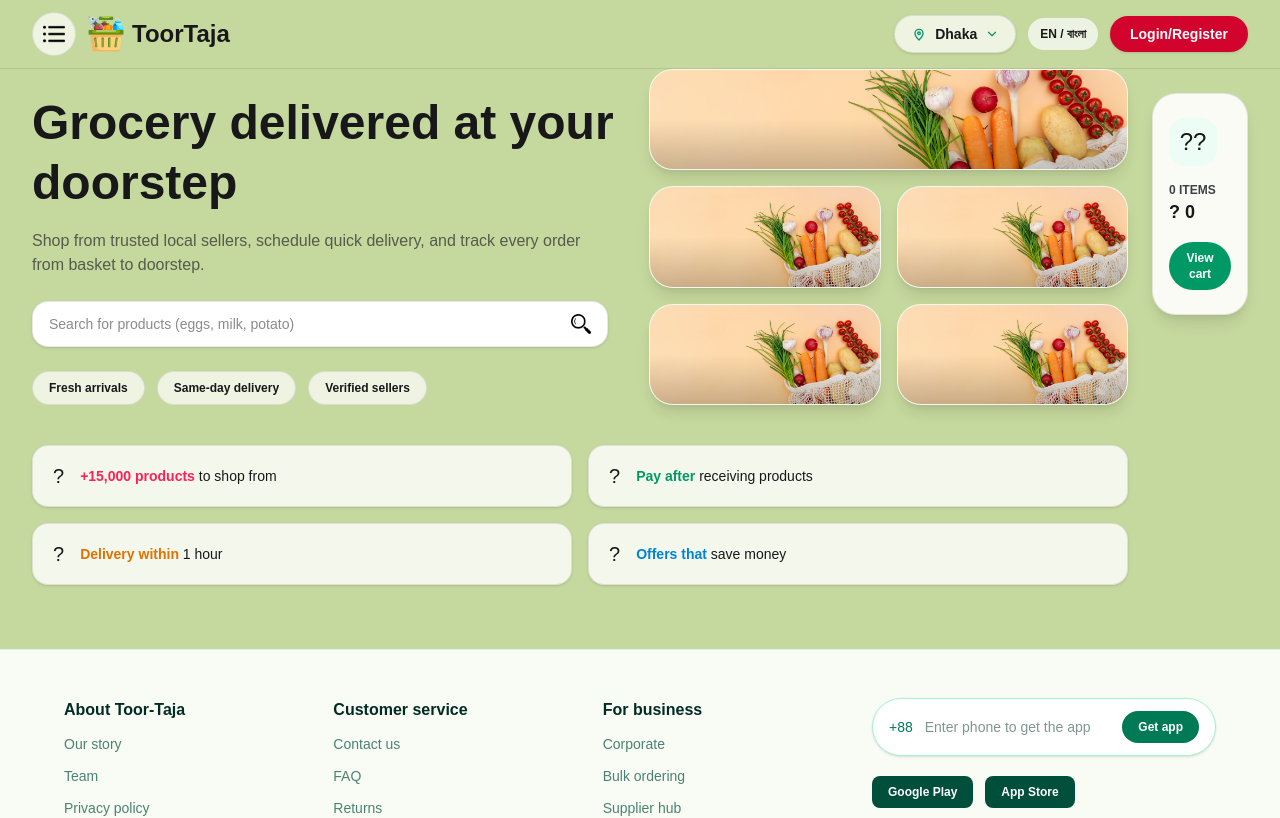
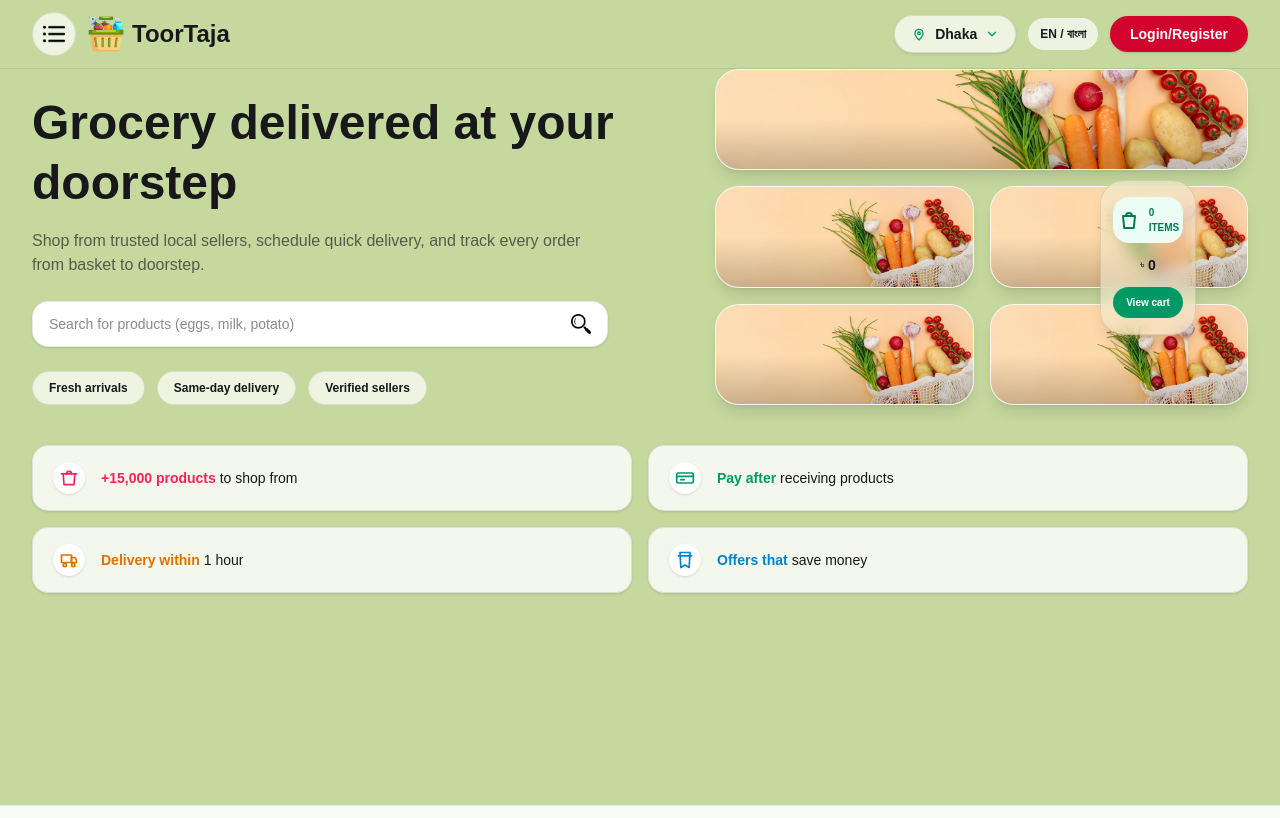
Before and after one commit to P57nath/TOOR-TAJA, a Next.js app in the folder project-frontend/: page / in a window 1280 px wide. Shown: the top 818 px of the page. Built offline with nearby package versions, Linux system fonts and the light colour scheme.

Commit message:
feat(Login, Register, Home): wrap logo in Link component for improved navigation

```diff
--- a/project-frontend/app/(public)/login/page.tsx
+++ b/project-frontend/app/(public)/login/page.tsx
@@ -63,6 +63,7 @@ export default function LoginPage() {
       <section className="w-full max-w-xl overflow-hidden rounded-3xl border border-zinc-900/10 bg-white shadow-lg">
         <div className="flex flex-col justify-center gap-6 p-10">
           <div className="flex flex-col items-center gap-3 text-center">
+            <Link className="flex items-center gap-2" href="/">
               <Image
                 src="/toortaja-logo.png"
                 width={36}
@@ -73,6 +74,7 @@ export default function LoginPage() {
               <h2 className="text-2xl font-semibold text-emerald-950">
                 ToorTaja
               </h2>
+            </Link>
             <p className="text-sm text-emerald-900/70">
               Sign in to track orders, manage baskets, and explore fresh picks.
             </p>
--- a/project-frontend/app/(public)/register/page.tsx
+++ b/project-frontend/app/(public)/register/page.tsx
@@ -9,8 +9,9 @@ import {
   registerSeller,
   registerSellerFormSchema,
 } from "@/lib/auth-client";
+import Image from "next/image";
+import Link from "next/link";
 import { useState } from "react";
-import Image from "next/image";
 
 export const dynamic = "force-static";
 
@@ -131,7 +132,7 @@ export default function RegisterPage() {
       <section className="w-full max-w-lg overflow-hidden rounded-3xl border border-zinc-900/10 bg-white shadow-lg">
         <div className="flex flex-col justify-center gap-4 p-6">
           <div className="flex flex-col items-center gap-2 text-center">
-            <div className="flex items-center justify-center gap-2">
+            <Link className="flex items-center justify-center gap-2" href="/">
               <Image
                 src="/toortaja-logo.png"
                 width={28}
@@ -142,7 +143,7 @@ export default function RegisterPage() {
               <h2 className="text-lg font-semibold text-emerald-950">
                 ToorTaja
               </h2>
-            </div>
+            </Link>
             <p className="text-xs text-emerald-900/70">
               {currentRole?.blurb ?? "Create a role-based account in minutes."}
             </p>
--- a/project-frontend/app/page.tsx
+++ b/project-frontend/app/page.tsx
@@ -1,7 +1,7 @@
 "use client";
 
 import Image from "next/image";
-import { useState } from "react";
+import { useEffect, useRef, useState } from "react";
 
 import Footer from "@/components/Footer";
 import Navbar from "@/components/Navbar";
@@ -40,6 +40,73 @@ const featureCards = [
   },
 ];
 
+const featureIcons = [
+  (
+    <svg
+      key="products"
+      className="h-5 w-5 text-rose-500"
+      viewBox="0 0 24 24"
+      fill="none"
+      stroke="currentColor"
+      strokeWidth="2"
+      strokeLinecap="round"
+      strokeLinejoin="round"
+    >
+      <path d="M3 7h18" />
+      <path d="M5 7l1 13h12l1-13" />
+      <path d="M9 7a3 3 0 0 1 6 0" />
+    </svg>
+  ),
+  (
+    <svg
+      key="pay"
+      className="h-5 w-5 text-emerald-600"
+      viewBox="0 0 24 24"
+      fill="none"
+      stroke="currentColor"
+      strokeWidth="2"
+      strokeLinecap="round"
+      strokeLinejoin="round"
+    >
+      <rect x="2" y="6" width="20" height="12" rx="2" />
+      <path d="M2 10h20" />
+      <path d="M7 14h4" />
+    </svg>
+  ),
+  (
+    <svg
+      key="delivery"
+      className="h-5 w-5 text-amber-600"
+      viewBox="0 0 24 24"
+      fill="none"
+      stroke="currentColor"
+      strokeWidth="2"
+      strokeLinecap="round"
+      strokeLinejoin="round"
+    >
+      <circle cx="7" cy="18" r="2" />
+      <circle cx="17" cy="18" r="2" />
+      <path d="M3 6h12v9H3z" />
+      <path d="M15 9h4l2 3v3h-6z" />
+    </svg>
+  ),
+  (
+    <svg
+      key="offers"
+      className="h-5 w-5 text-sky-600"
+      viewBox="0 0 24 24"
+      fill="none"
+      stroke="currentColor"
+      strokeWidth="2"
+      strokeLinecap="round"
+      strokeLinejoin="round"
+    >
+      <path d="M4 7h16" />
+      <path d="M6 3h12l-1 18-5-3-5 3-1-18z" />
+    </svg>
+  ),
+];
+
 const collageImages = [
   { src: "/register-illustration.jpg", alt: "Fresh produce" },
   { src: "/register-illustration.jpg", alt: "Grocery aisle" },
@@ -50,6 +117,63 @@ const collageImages = [
 
 export default function Home() {
   const [isNavOpen, setIsNavOpen] = useState(false);
+  const [cartPos, setCartPos] = useState({ x: 0, y: 0 });
+  const [hasCartPosition, setHasCartPosition] = useState(false);
+  const [isDraggingCart, setIsDraggingCart] = useState(false);
+  const cartRef = useRef<HTMLDivElement | null>(null);
+  const dragState = useRef({
+    pointerId: null as number | null,
+    originX: 0,
+    originY: 0,
+    startX: 0,
+    startY: 0,
+  });
+
+  useEffect(() => {
+    if (hasCartPosition) return;
+    const defaultX = Math.max(window.innerWidth - 180, 24);
+    const defaultY = 180;
+    setCartPos({ x: defaultX, y: defaultY });
+    setHasCartPosition(true);
+  }, [hasCartPosition]);
+
+  function handleCartPointerDown(event: React.PointerEvent<HTMLDivElement>) {
+    if ((event.target as HTMLElement).closest("button")) return;
+    const element = cartRef.current;
+    if (!element) return;
+
+    dragState.current.pointerId = event.pointerId;
+    dragState.current.originX = cartPos.x;
+    dragState.current.originY = cartPos.y;
+    dragState.current.startX = event.clientX;
+    dragState.current.startY = event.clientY;
+    setIsDraggingCart(true);
+    element.setPointerCapture(event.pointerId);
+  }
+
+  function handleCartPointerMove(event: React.PointerEvent<HTMLDivElement>) {
+    if (dragState.current.pointerId !== event.pointerId) return;
+    const element = cartRef.current;
+    if (!element) return;
+
+    const dx = event.clientX - dragState.current.startX;
+    const dy = event.clientY - dragState.current.startY;
+    const nextX = dragState.current.originX + dx;
+    const nextY = dragState.current.originY + dy;
+
+    const maxX = window.innerWidth - element.offsetWidth - 12;
+    const maxY = window.innerHeight - element.offsetHeight - 12;
+    const clampedX = Math.min(Math.max(12, nextX), maxX);
+    const clampedY = Math.min(Math.max(80, nextY), maxY);
+
+    setCartPos({ x: clampedX, y: clampedY });
+  }
+
+  function handleCartPointerUp(event: React.PointerEvent<HTMLDivElement>) {
+    if (dragState.current.pointerId !== event.pointerId) return;
+    dragState.current.pointerId = null;
+    setIsDraggingCart(false);
+  }
 
   return (
     <div className="min-h-screen bg-[#C5D89D] text-zinc-900">
@@ -60,16 +184,16 @@ export default function Home() {
           showMenuButton
         />
 
-        <main className="relative mx-auto flex w-full max-w-7xl gap-6 px-6 pb-16 sm:px-8">
+        <main className="relative mx-auto flex min-h-[calc(100vh-64px)] w-full max-w-7xl gap-6 px-6 pb-16 sm:px-8">
           {isNavOpen ? (
-            <div className="absolute inset-0 z-40 flex">
+            <div className="fixed left-0 right-0 top-16 z-40 flex h-[calc(100vh-64px)]">
               <button
                 className="absolute inset-0 bg-zinc-900/20"
                 type="button"
                 aria-label="Close navigation"
                 onClick={() => setIsNavOpen(false)}
               />
-              <aside className="relative h-full w-24 bg-[#F6F0D7] px-4 py-6 shadow-xl">
+              <aside className="relative h-full w-20 bg-[#F6F0D7] px-3 py-6 shadow-xl sm:w-24 sm:px-4">
                 <div className="flex flex-col items-center gap-4 pt-6">
                   {sidebarItems.map((item) => (
                     <button
@@ -156,12 +280,14 @@ export default function Home() {
             </div>
 
             <div className="mt-10 grid gap-4 md:grid-cols-2">
-              {featureCards.map((card) => (
+              {featureCards.map((card, index) => (
                 <div
                   key={card.title}
                   className="flex items-center gap-4 rounded-2xl border border-zinc-900/10 bg-white/80 px-5 py-4 text-sm shadow-sm"
                 >
-                  <span className="text-xl">?</span>
+                  <span className="inline-flex h-8 w-8 items-center justify-center rounded-full bg-white shadow-sm">
+                    {featureIcons[index]}
+                  </span>
                   <span>
                     <span className={`font-semibold ${card.accent}`}>
                       {card.title}
@@ -173,23 +299,50 @@ export default function Home() {
             </div>
           </section>
 
-          <aside className="hidden w-24 flex-col items-center gap-4 pt-6 lg:flex">
-            <div className="rounded-3xl border border-zinc-900/10 bg-white/90 px-4 py-6 shadow-lg">
-              <div className="flex h-12 w-12 items-center justify-center rounded-2xl bg-emerald-50 text-2xl">
-                ??
+          <div
+            ref={cartRef}
+            className="fixed z-30 hidden w-24 select-none lg:block"
+            style={{ left: cartPos.x, top: cartPos.y }}
+            onPointerDown={handleCartPointerDown}
+            onPointerMove={handleCartPointerMove}
+            onPointerUp={handleCartPointerUp}
+            onPointerCancel={handleCartPointerUp}
+          >
+            <div
+              className={`rounded-3xl border border-zinc-900/10 bg-[#F6F0D7]/50 px-3 py-4 shadow-lg backdrop-blur ${
+                isDraggingCart ? "cursor-grabbing ring-1 ring-zinc-900/10" : "cursor-grab"
+              }`}
+            >
+              <div className="flex items-center justify-center gap-2 rounded-2xl bg-emerald-50 px-3 py-2">
+                <span className="text-emerald-700" aria-hidden>
+                  <svg
+                    className="h-6 w-6"
+                    viewBox="0 0 24 24"
+                    fill="none"
+                    stroke="currentColor"
+                    strokeWidth="2"
+                    strokeLinecap="round"
+                    strokeLinejoin="round"
+                  >
+                    <path d="M6 8h12l-1.2 12H7.2L6 8z" />
+                    <path d="M9 8a3 3 0 0 1 6 0" />
+                  </svg>
+                </span>
+                <p className="text-[10px] font-semibold uppercase text-emerald-700">
+                  0 items
+                </p>
               </div>
-              <p className="mt-4 text-xs font-semibold uppercase text-zinc-700">
-                0 items
+              <p className="mt-3 flex items-center justify-center gap-1 text-sm font-semibold text-zinc-900">
+                <span className="text-[10px] text-zinc-700">৳</span> 0
               </p>
-              <p className="text-lg font-semibold text-zinc-900">? 0</p>
               <button
-                className="mt-4 w-full rounded-full bg-emerald-600 px-3 py-2 text-xs font-semibold text-white"
+                className="mt-3 w-full rounded-full bg-emerald-600 px-3 py-2 text-[10px] font-semibold text-white"
                 type="button"
               >
                 View cart
               </button>
             </div>
-          </aside>
+          </div>
         </main>
       </div>
       <Footer />
```
Lines whose indentation alone changed are shown as unchanged.
